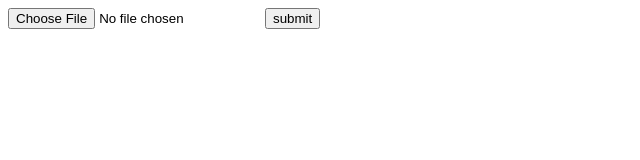
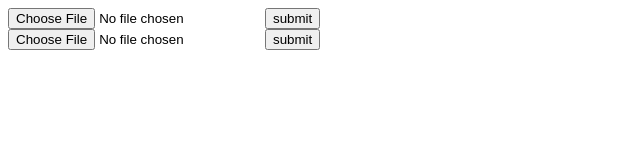
Before and after one commit to ly-web/httpevent, a plain HTML site: page plugin/www/upload.html in a window 1280 px wide. Shown: the whole page, without its empty margins (0-640 px from the left). Drawn offline with Linux system fonts and the light colour scheme.

Commit message:
修改服务器默认类型为5，内置lua脚本支持，修改demo示例

```diff
--- a/plugin/www/upload.html
+++ b/plugin/www/upload.html
@@ -1,7 +1,7 @@
 <!DOCTYPE html>
 <html>
     <head>
-        <title>TODO supply a title</title>
+        <title>文件上传示例</title>
         <meta charset="UTF-8">
         <meta name="viewport" content="width=device-width, initial-scale=1.0">
     </head>
@@ -10,5 +10,9 @@
             <input type="file" name="upload"/>
             <input type="submit" value="submit"/>
         </form>
+        <form action="/data.lua" enctype="multipart/form-data" method="post">
+            <input type="file" name="upload"/>
+            <input type="submit" value="submit"/>
+        </form>
     </body>
 </html>
```
Also changed, not shown: 12 other files.
